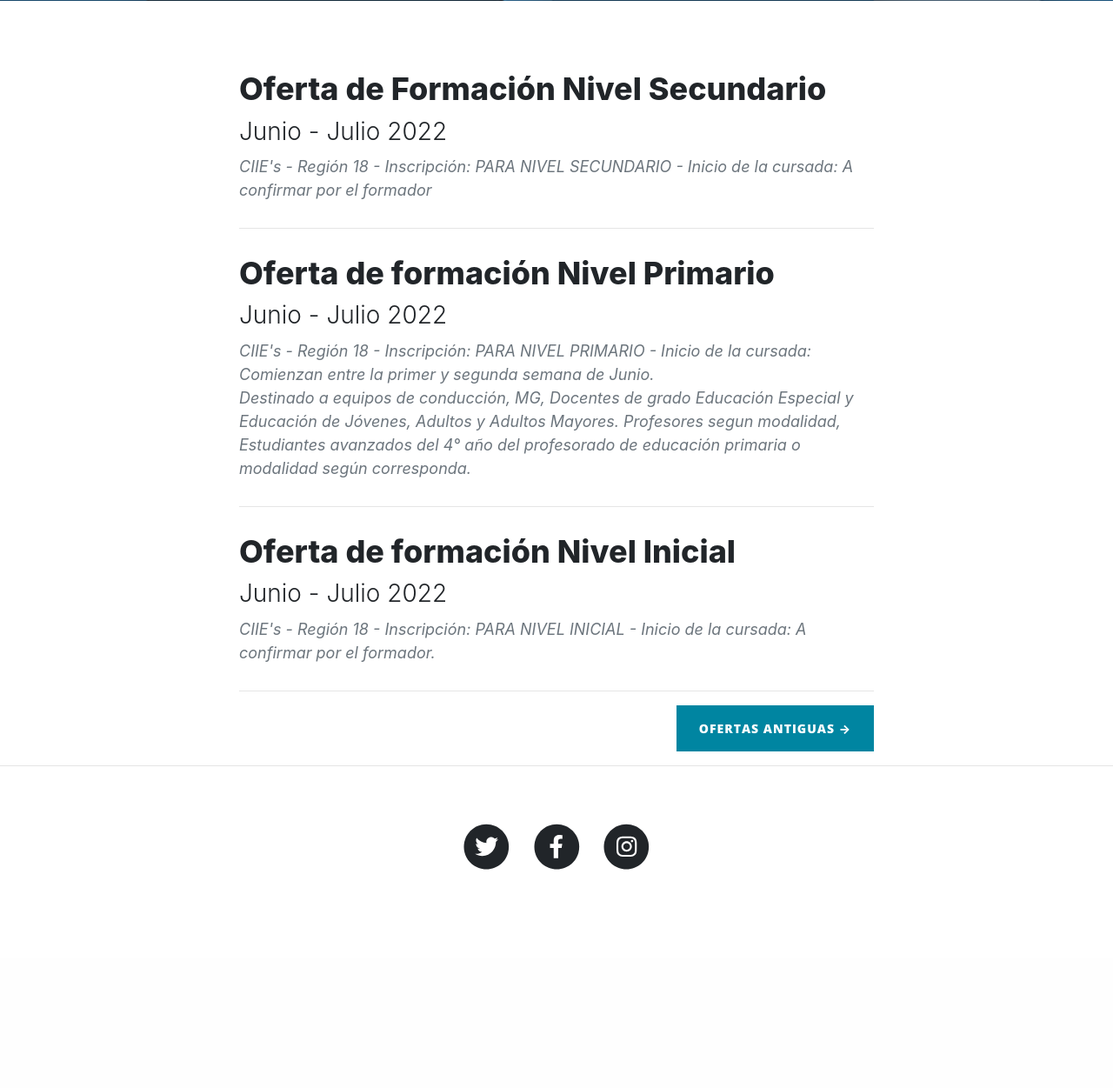
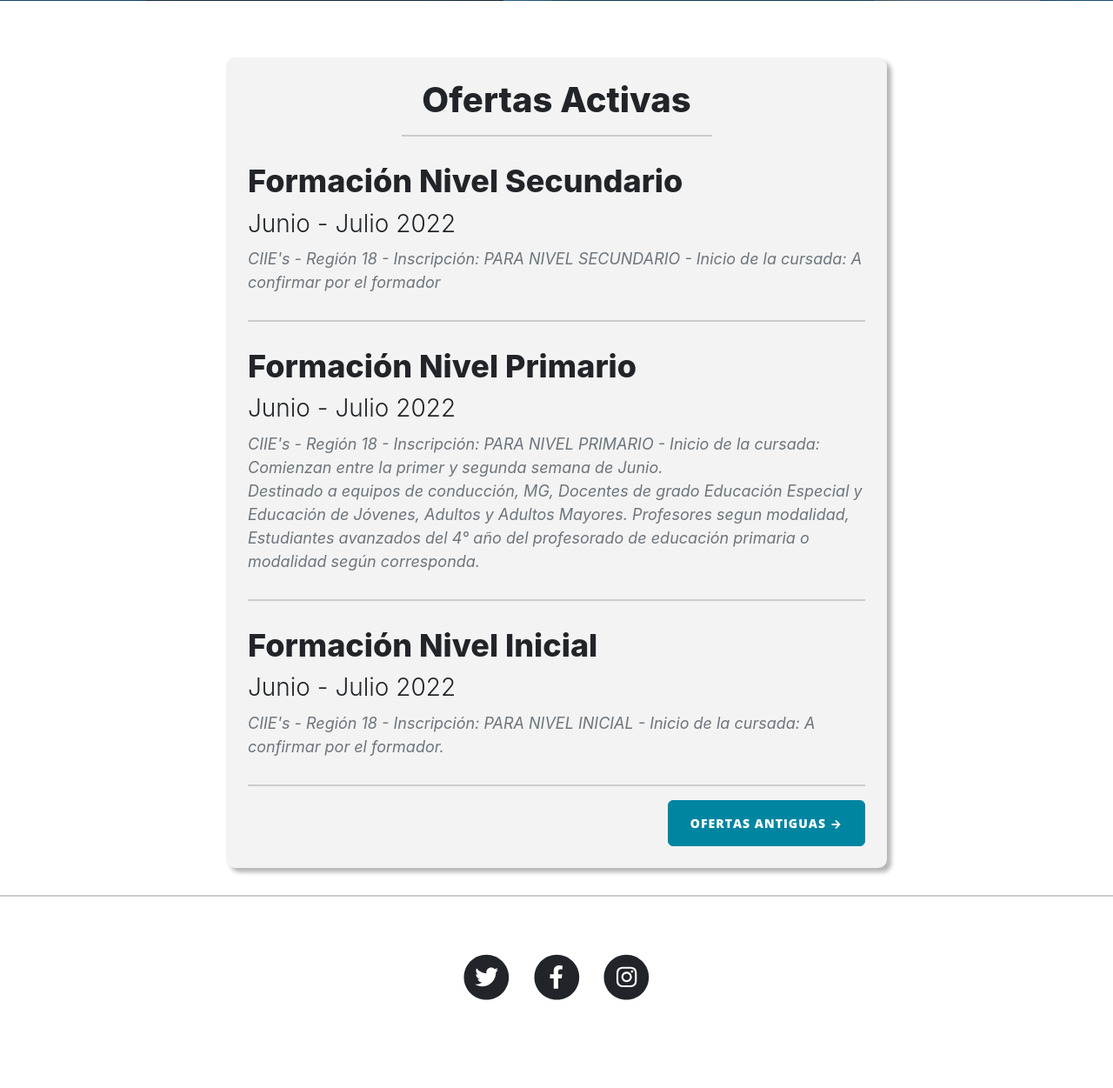
Before and after one commit to marcosrossetti/ciie-la-costa, a PHP site: page / in a window 1280 px wide. Shown: the part 531-1782 px from the top of the page at 87% size. Before the commit the page ends 1531 px from the top, so only its background shows below. Run offline with PHP 8.4, Linux system fonts and the light colour scheme; some libraries are stand-ins or nearby versions.

Commit message:
cambie index, noticias y el css

```diff
--- a/css/styles.css
+++ b/css/styles.css
@@ -124,6 +124,48 @@ img::-moz-selection {
   letter-spacing: 1px;
   text-transform: uppercase;
 }
+
+.post-facebook{
+
+  margin-bottom: 15px;
+
+}
+
+.tituloIndex {
+
+  margin: auto;
+  text-align: center;
+
+}
+
+.contenedorOfertas {
+
+  background-color: #F3F3F3;
+  border-radius: 10px;
+  padding: 25px;
+  box-shadow: 5px 5px 5px #B6B6B6;
+  margin: 15px;
+
+}
+
+.btnOfertas {
+
+  border-radius: 6px;
+
+}
+
+.hrTitulo {
+
+  width: 50%;
+
+}
+
+hr {
+
+  border: #CCCCCC solid 1px;
+
+}
+
 @media only screen and (min-width: 992px) {
   #mainNav {
     border-bottom: 1px solid transparent;
--- a/index.php
+++ b/index.php
@@ -61,10 +61,12 @@
 
         <div class="container">
             <div class="row">
-                <div class="col-lg-8 col-md-10 mx-auto">
+                <div class="col-lg-8 col-md-10 mx-auto  contenedorOfertas">
+                    <h1 class="tituloIndex">Ofertas Activas</h1>
+                    <hr class="hrTitulo">
                     <div class="post-preview">
                         <a href="post.php">
-                            <h2 class="post-title">Oferta de Formación Nivel Secundario </h2>
+                            <h2 class="post-title">Formación Nivel Secundario </h2>
                             <h3 class="post-subtitle">Junio - Julio 2022</h3>
                         </a>
                         <p class="post-meta">
@@ -74,7 +76,7 @@
                     <hr />
                     <div class="post-preview">
                         <a href="post.php">
-                            <h2 class="post-title">Oferta de formación Nivel Primario</h2>
+                            <h2 class="post-title">Formación Nivel Primario</h2>
                             <h3 class="post-subtitle">Junio - Julio 2022</h3>
                         </a>
                         <p class="post-meta">
@@ -87,7 +89,7 @@
                     <hr />
                     <div class="post-preview">
                         <a href="post.php">
-                            <h2 class="post-title">Oferta de formación Nivel Inicial </h2>
+                            <h2 class="post-title">Formación Nivel Inicial </h2>
                             <h3 class="post-subtitle">Junio - Julio 2022</h3>
                         </a>
                         <p class="post-meta">
@@ -96,7 +98,7 @@
                     </div>
                     <hr />
                     <!-- Pager-->
-                    <div class="clearfix"><a class="btn btn-primary float-right" href="noticias.php">Ofertas Antiguas →</a></div>
+                    <div class="clearfix"><a class="btn btn-primary float-right btnOfertas" href="noticias.php">Ofertas Antiguas →</a></div>
                 </div>
             </div>
         </div>
```
Also changed, not shown: noticias.php (+47 -2 lines).
